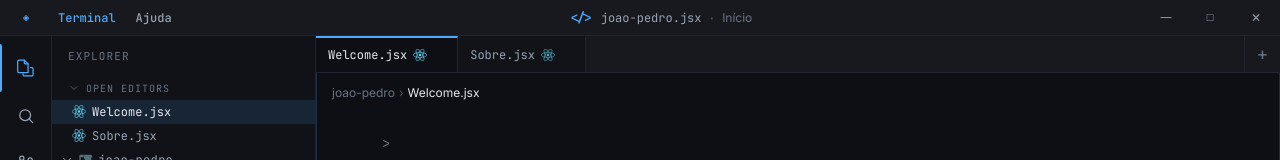
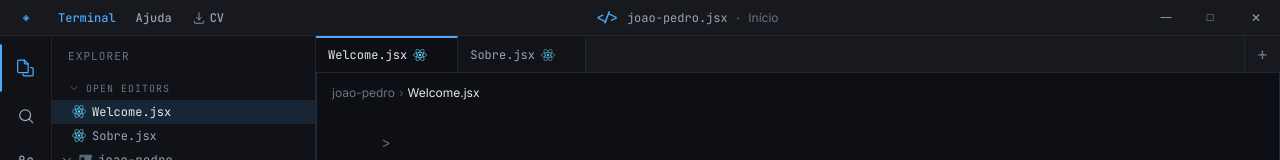
Before and after one commit to Joaoptoaldo/meu-portfolio, a React (Vite) app: page / in a window 1280 px wide. Shown: the top 160 px of the page. Built offline with nearby package versions, Linux system fonts and the light colour scheme.

Commit message:
adiciona botão de download do currículo

```diff
--- a/src/components/layout/TitleBar.jsx
+++ b/src/components/layout/TitleBar.jsx
@@ -92,6 +92,23 @@ export default function TitleBar() {
         >
           <span>Ajuda</span>
         </button>
+
+        {/* Botão Download CV */}
+        <button
+          type="button"
+          onClick={() => {
+            const link = document.createElement('a')
+            link.href = '/cv/Profile.pdf'
+            link.download = 'JoaoPedro_Curriculo.pdf'
+            link.click()
+          }}
+          aria-label="Baixar currículo em PDF"
+          title="Baixar currículo (PDF)"
+          className="ml-1 flex h-6 items-center gap-1 px-1.5 font-mono text-xs font-medium text-text-secondary transition-colors hover:bg-bg-hover hover:text-text-primary"
+        >
+          <Icon name="download" className="h-3.5 w-3.5" />
+          <span>CV</span>
+        </button>
       </div>
 
       {/* Identidade do workspace */}
--- a/src/components/ui/Icon.jsx
+++ b/src/components/ui/Icon.jsx
@@ -115,6 +115,14 @@ const PATHS = {
       <path d="M4 6h.01M4 12h.01M4 18h.01" />
     </>
   ),
+  /* Download */
+  download: (
+    <>
+      <path d="M12 3v12.5" />
+      <path d="m8 11 4 4 4-4" />
+      <path d="M4 17.5v2a1.5 1.5 0 0 0 1.5 1.5h13a1.5 1.5 0 0 0 1.5-1.5v-2" />
+    </>
+  ),
   layout: (
     <>
       <rect x="3" y="4" width="18" height="16" rx="1.5" />
```
Also changed, not shown: 1 other file (tests, documents, lock files or other folders).
